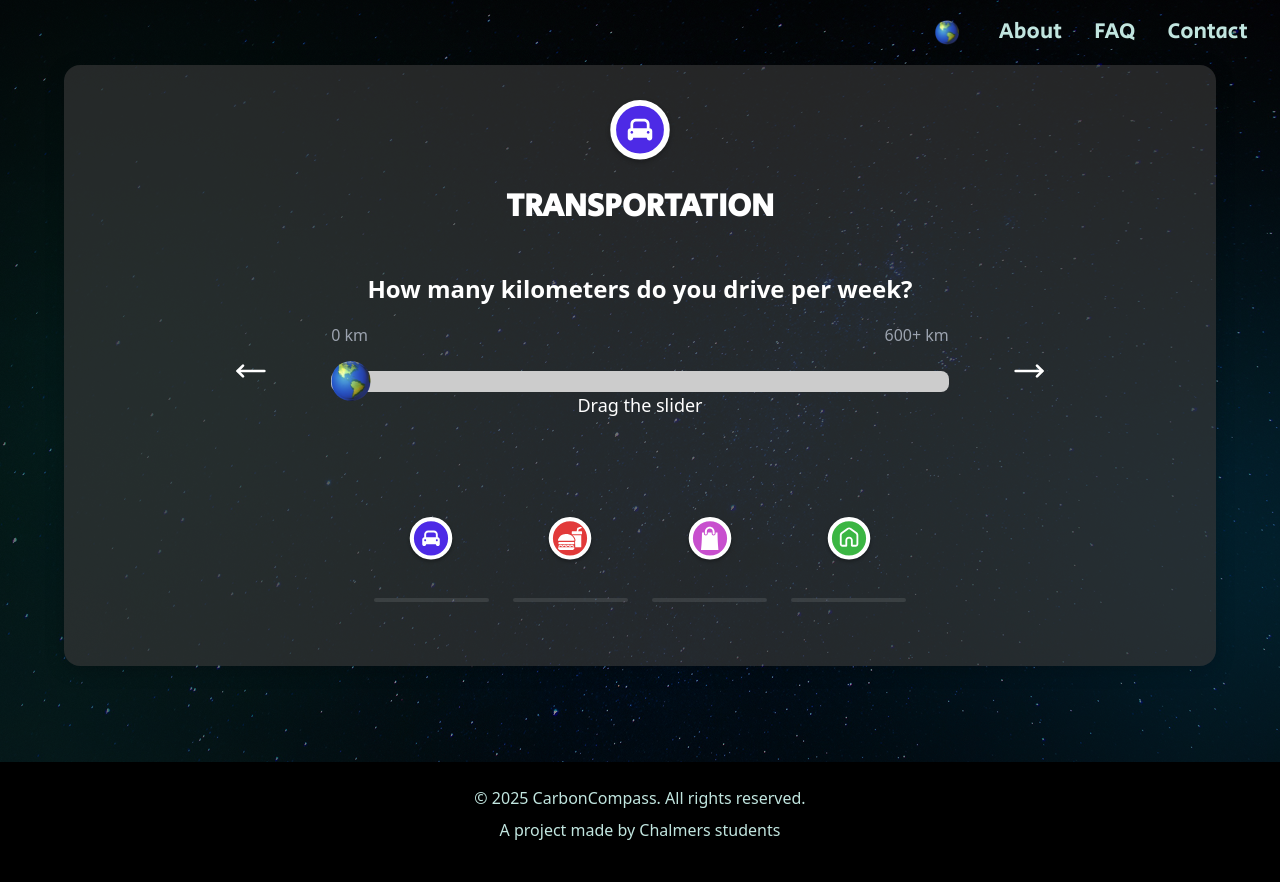
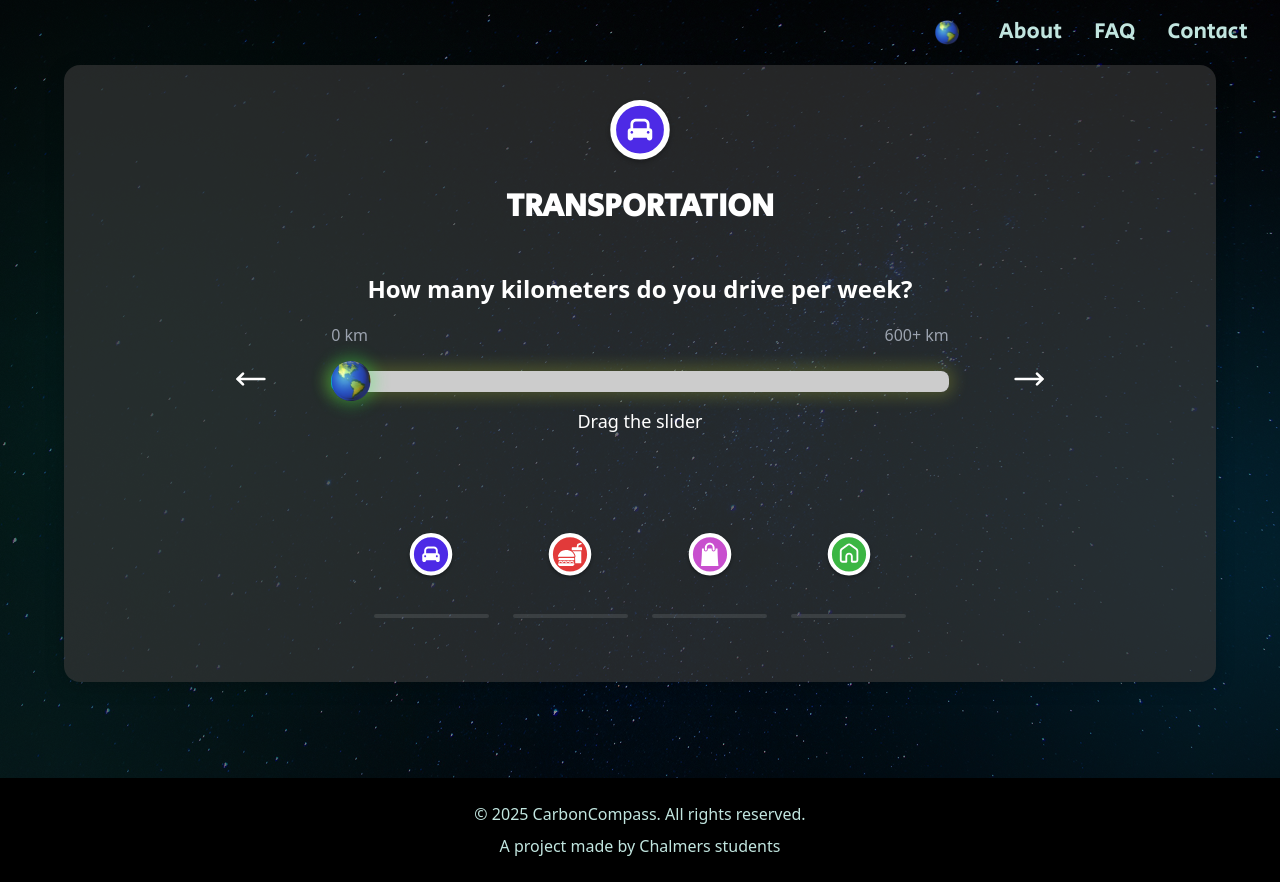
Before and after one commit to TicketedWave/DAT257, a Next.js app in the folder dat257/: page /calculator in a window 1280 px wide. Built offline with nearby package versions, Linux system fonts and the light colour scheme.

Commit message:
design fixes

```diff
--- a/dat257/app/calculator/components/CarbonFootprintCalculator.css
+++ b/dat257/app/calculator/components/CarbonFootprintCalculator.css
@@ -97,7 +97,6 @@
   top: 5vh;
 }
 
-/* Slider navigation */
 .slider-navigation {
   position: relative;
   top: 1vh;
@@ -117,7 +116,6 @@
   padding: 0 1rem;
 }
 
-/* Qestion specific styles */
 .question {
   display: flex;
   flex-direction: column;
@@ -157,6 +155,7 @@
   background: #4b5563;
   border-radius: 0.5rem;
   outline: none;
+  box-shadow: 0 0 15px 5px rgba(226, 241, 45, 0.2);
 }
 
 .slider::-webkit-slider-thumb {
@@ -167,14 +166,19 @@
   background: url('/icon.png') no-repeat center center;
   background-size: cover;
   cursor: pointer;
-  border: none; /* Optional: Remove border for a cleaner look */
+  border: none;
+  box-shadow: 0 0 15px 5px rgba(45, 241, 71, 0.3);
 }
 
+.slider::-webkit-slider-thumb:hover {
+  transform: scale(1.1);
+  box-shadow: 0 0 20px 8px rgba(45, 241, 71, 0.4);
+}
 .slider-value {
+  margin-top: 1rem;
   font-size: 1.125rem;
 }
 
-/*Category progress bar*/
 .category-progress-container {
   height: 0.25rem;
   background-color: rgba(255, 255, 255, 0.1);
@@ -194,13 +198,13 @@
 
 .results-container {
   text-align: center;
-  margin-top: 0; /* Remove any top margin */
-  padding-top: 0; /* Remove any top padding */
-  position: relative; /* Position relative to its parent */
-  top: -3rem; /* Move the container further up */
+  margin-top: 0;
+  padding-top: 0;
+  position: relative;
+  top: -3rem;
   display: flex;
   flex-direction: column;
-  gap: 0.5rem; /* Maintain small spacing between elements */
+  gap: 0.5rem;
   align-items: center;
 }
 
@@ -311,7 +315,7 @@
   inset: 0;
   transition: all 0.5s ease;
   z-index: -1;
-  background: linear-gradient(to right, #41FF48, #00BCB1); /* Gradient background */
+  background: linear-gradient(to right, rgb(65, 255, 72), #00BCB1); /* Gradient background */
 }
 
 .calculate-button:hover::before {
--- a/dat257/app/calculator/components/CarbonFootprintCalculator.js
+++ b/dat257/app/calculator/components/CarbonFootprintCalculator.js
@@ -444,7 +444,7 @@ const CarbonFootprintCalculator = () => {
                 onChange={handleChange}
                 className="slider"
                 style={{
-                  background: `linear-gradient(to right, #49AB45 0%, #49AB45 ${((formData[currentQuestions[step].name] - currentQuestions[step].min) /
+                  background: `linear-gradient(to right,rgb(0, 188, 177) 3%,rgb(65, 255, 72) ${((formData[currentQuestions[step].name] - currentQuestions[step].min) /
                     (currentQuestions[step].max - currentQuestions[step].min)) * 100
                     }%, #ccc ${((formData[currentQuestions[step].name] - currentQuestions[step].min) /
                       (currentQuestions[step].max - currentQuestions[step].min)) * 100
```
